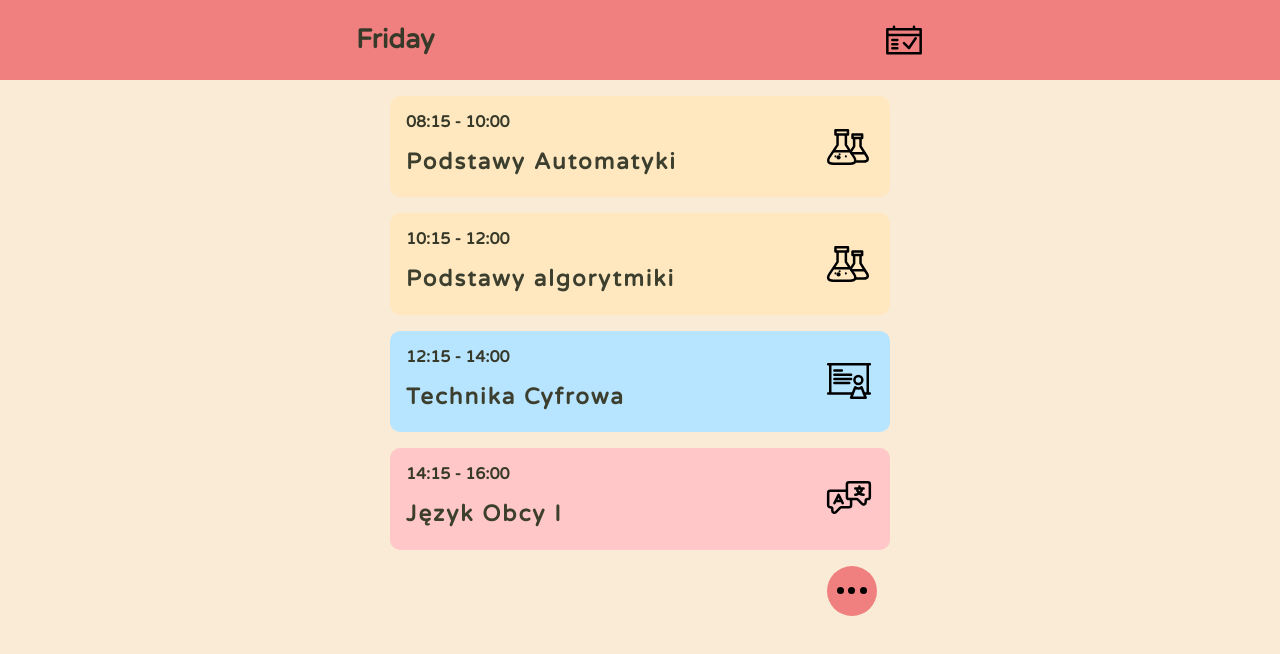
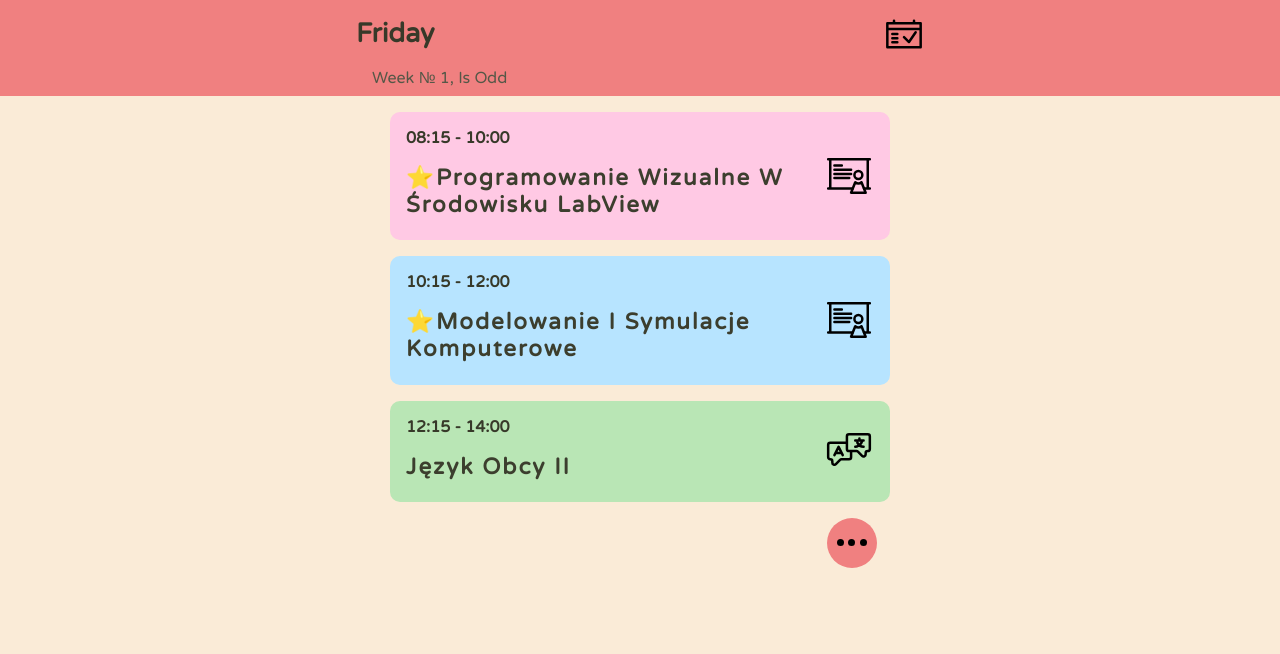
Before and after one commit to Muszchrom/NewReactCalendar, a React (Create React App) app: page /friday in a window 1280 px wide. Shown: the top 654 px of the page. Built offline with nearby package versions, Linux system fonts and the light colour scheme.

Commit message:
Updated schedule, implemented 'odd weeks' and 'starting at week' systems

```diff
--- a/src/App.css
+++ b/src/App.css
@@ -53,7 +53,6 @@ li img {
 /* ------------------------------------- */
 
 .app-header {
-  height: 80px;
   background: lightcoral;
   width: 100%;
   margin-bottom: 1em;
@@ -62,6 +61,8 @@ li img {
   padding: 0 1em;
   display: flex;
   justify-content: space-between;
+  align-items: center;
+  flex-wrap: wrap;
   max-width: 600px;
   margin: 0 auto;
   height: 100%;
@@ -74,6 +75,11 @@ li img {
   align-items: center;
   justify-content: flex-end;
   height: 100%;
+}
+.week-info {
+  padding: 0 0 .5em 1em;
+  font-family: 'Varela Round', sans-serif;
+  width: 100%;
 }
 .button-container {
   height: 100%;
@@ -89,13 +95,13 @@ li img {
 }
 .nav-dropdown {
   position: absolute;
-  top: 80px;
+  top: calc(80px - 1em);
   left: 0;
   z-index: 2;
   background: lightcoral;
   border-radius: 0 0 10px 10px;
   width: 200px;
-  padding: 0 1em 1em 1em;
+  padding: 1em;
 }
 .nav-dropdown ul {
   padding: 0;
--- a/src/App.js
+++ b/src/App.js
@@ -1,5 +1,5 @@
 import './App.css';
-import { useState } from 'react';
+import { useState, useEffect } from 'react';
 import {
   BrowserRouter,
   Routes,
@@ -7,13 +7,25 @@ import {
   Navigate
 } from 'react-router-dom';
 
-import { monday, tuesday, wednesday, thursday, friday, saturday, sunday } from './components/data.js';
+import { monday, tuesday, wednesday, thursday, friday, saturday, sunday, semesterBlueprint } from './components/data.js';
 import Header from './components/Header';
 import DayBuilder from './routes/DayBuilder';
 import NotFound from './routes/NotFound';
 
 function App() {
   const [dayName, setDayName] = useState("");
+  const [currentWeek, setCurrentWeek] = useState(semesterBlueprint.weeks[0]);
+
+  useEffect(() => {
+    let i = 0
+    console.log(semesterBlueprint.weeks[i].start)
+    for (; i<semesterBlueprint.weeks.length; i++) {
+      if (new Date() < new Date(semesterBlueprint.weeks[i].start + "T00:00")) {
+        break;
+      }
+    }
+    i !== 0 && setCurrentWeek(semesterBlueprint.weeks[i]);
+  }, []);
 
   const getCurrentDay = () => {
     const daysOfTheWeek = [
@@ -32,16 +44,16 @@ function App() {
   return (
     <div className="App">
       <BrowserRouter>
-        <Header getCurrentDay={getCurrentDay} dayName={dayName}/>
+        <Header getCurrentDay={getCurrentDay} dayName={dayName} currentWeek={currentWeek}/>
         <Routes>
           <Route exact path="/" element={<Navigate to={getCurrentDay()} />} />
-          <Route path="/monday" element={<DayBuilder setDayName={setDayName} title={"Monday"} day={monday}/>} />
-          <Route path="/tuesday" element={<DayBuilder setDayName={setDayName} title={"Tuesday"} day={tuesday}/>} />
-          <Route path="/wednesday" element={<DayBuilder setDayName={setDayName} title={"Wednesday"} day={wednesday}/>} />
-          <Route path="/thursday" element={<DayBuilder  setDayName={setDayName} title={"Thursday"} day={thursday}/>} />
-          <Route path="/friday" element={<DayBuilder  setDayName={setDayName} title={"Friday"} day={friday}/>} />
-          <Route path="/saturday" element={<DayBuilder  setDayName={setDayName} title={"Satuday"} day={saturday}/>} />
-          <Route path="/sunday" element={<DayBuilder  setDayName={setDayName} title={"Sunday"} day={sunday}/>} />
+          <Route path="/monday" element={<DayBuilder setDayName={setDayName} title={"Monday"} day={monday} currentWeek={currentWeek}/>} />
+          <Route path="/tuesday" element={<DayBuilder setDayName={setDayName} title={"Tuesday"} day={tuesday} currentWeek={currentWeek}/>} />
+          <Route path="/wednesday" element={<DayBuilder setDayName={setDayName} title={"Wednesday"} day={wednesday} currentWeek={currentWeek}/>} />
+          <Route path="/thursday" element={<DayBuilder  setDayName={setDayName} title={"Thursday"} day={thursday} currentWeek={currentWeek}/>} />
+          <Route path="/friday" element={<DayBuilder  setDayName={setDayName} title={"Friday"} day={friday} currentWeek={currentWeek}/>} />
+          <Route path="/saturday" element={<DayBuilder  setDayName={setDayName} title={"Satuday"} day={saturday} currentWeek={currentWeek}/>} />
+          <Route path="/sunday" element={<DayBuilder  setDayName={setDayName} title={"Sunday"} day={sunday} currentWeek={currentWeek}/>} />
           <Route path="*" element={<NotFound setDayName={setDayName} title={"ERR 404"} />} />
         </Routes>
       </BrowserRouter>
--- a/src/components/Header.js
+++ b/src/components/Header.js
@@ -36,6 +36,7 @@ export default function Header(props) {
         <ul className="buttons-wrapper">
           <NavButton getCurrentDay={props.getCurrentDay}/>
         </ul>
+      <div className="week-info">Week &#x2116; {props.currentWeek.number}, Is {props.currentWeek.isOdd ? "Odd" : "Even"}</div>
       </div>
     </header>
   );
--- a/src/components/data.js
+++ b/src/components/data.js
@@ -1,147 +1,200 @@
 const monday = [
   {
     start: "08:00",
-    end: "09:45",
-    label: "Elektronika i Energoelektronika",
-    hall: "PE 15A",
-    type: "Wykład",
-    iconNumber: 2,
-    professor: "Dr inż. T. Ławicki"
+    end: "10:15",
+    label: "⭐Programowanie Obiektowe",
+    bonusContent: {
+      description: "Tydzień 1-10",
+      start: 6,
+      end: 15,
+    },
+    hall: "E310",
+    type: "Labo",
+    iconNumber: 1,
+    professor: "Dr hab. inż. A. Miaskowski"
   },
   {
-    start: "09:45",
-    end: "12:00",
-    label: "⭐Elektronika i Energoelektronika",
-    bonusContent: "Tydzień 1-10",
-    hall: "E307",
+    start: "10:30",
+    end: "12:45",
+    label: "⭐Elektromaszynowe układy wykonawcze",
+    bonusContent: {
+      description: "Tydzień 1-10",
+      start: 6,
+      end: 15,
+    },
+    hall: "E112",
     type: "Labo",
     iconNumber: 1,
-    professor: "Dr inż. T. Ławicki"
+    professor: "Dr inż. R. Machlarz"
+  },
+  {
+    start: "14:15",
+    end: "16:00",
+    label: "Programowanie wizualne w środowisku LabView",
+    hall: "CI 415",
+    type: "Labo",
+    iconNumber: 1,
+    professor: "Dr inż. S. Styła"
   }
 ];
 const tuesday = [
   {
     start: "08:15",
     end: "10:00",
-    label: "Podstawy Metrologii",
-    hall: "E320",
-    type: "Labo",
-    iconNumber: 1,
-    professor: "Mgr. Inż. W. Kozioł"
+    label: "Podstawy elektroenergetyki",
+    hall: "E311",
+    type: "Ćwiczenia",
+    iconNumber: 0,
+    professor: "Dr hab. inż. P. Pijarski, prof uczelni"
   },
   {
     start: "10:15",
     end: "12:00",
-    label: "Wprowadzenie do systemów baz danych",
+    label: "Cyfrowe przetwarzanie sygnałów",
+    hall: "CI 421E",
+    type: "Labo",
+    iconNumber: 1,
+    professor: "Dr hab inż. S. Cięszczyk, prof uczelni"
+  }
+];
+const wednesday = [
+  {
+    start: "08:45",
+    end: "10:15",
+    label: "Podstawy Elektroenergetyki",
+    hall: "E211",
+    type: "Wykład",
+    iconNumber: 2,
+    professor: "Dr hab. inż. P. Pijarski, prof uczelni"
+  },
+  {
+    start: "10:30",
+    end: "12:00",
+    label: "Systemy Sztucznej Inteligencji",
+    hall: "E211",
+    type: "Wykład",
+    iconNumber: 2,
+    professor: "Dr hab. inż. A. Miaskowski"
+  },
+  {
+    start: "12:15",
+    end: "14:30",
+    label: "Systemy Sztucznej Inteligencji",
+    bonusContent: {
+      description: "Tydzień 6-15",
+      start: 6,
+      end: 15,
+    },
+    hall: "E410",
+    type: "Labo",
+    iconNumber: 1,
+    professor: "Dr hab. inż. A. Miaskowski"
+  },
+  {
+    start: "14:45",
+    end: "17:00",
+    label: "Modelowanie I Symulacje Komputerowe",
+    bonusContent: {
+      description: "Tydzień 4-13",
+      start: 4,
+      end: 13,
+    },
+    hall: "E406",
+    type: "Projekt",
+    iconNumber: 4,
+    professor: "Prof. Dr hab. inż. S. Kozak"
+  }
+];
+const thursday = [
+  {
+    start: "08:15",
+    end: "10:00",
+    label: "Programowanie Obiektowe",
+    hall: "E311",
+    type: "Wykład",
+    iconNumber: 2,
+    professor: "Dr hab. inż. Z. Omiotek, prof uczelni"
+  },
+  {
+    start: "12:15",
+    end: "14:00",
+    label: "Analiza Numeryczna",
+    bonusContent: {
+      description: "Tygodnie nieparzyste",
+      oddWeeks: true
+    },
     hall: "E207",
     type: "Labo",
     iconNumber: 1,
-    professor: "Dr inż. R. Dzierżak"
+    professor: "Dr I. Malinowska"
   },
   {
     start: "14:15",
     end: "16:00",
-    label: "Wprowadzenie do systemów baz danych",
-    hall: "E401",
-    type: "Wykład",
-    iconNumber: 2,
-    professor: "Dr Hab. Inż. P. Miller, Prof. Uczelni"
-  },
-  {
-    start: "16:15",
-    end: "18:00",
-    label: "Podstawy Metrologii",
+    label: "Elektromaszynowe Układy Wykonawcze",
     hall: "E311",
     type: "Wykład",
     iconNumber: 2,
-    professor: "Dr Inż. J. Majewski"
-  }
-];
-const wednesday = [
+    professor: "Dr inż. R. Machlarz"
+  },
   {
-    start: "08:30",
-    end: "10:00",
-    label: "Podstawy Algorytmiki",
-    hall: "E401",
+    start: "16:30",
+    end: "18:00",
+    label: "Cyfrowe Przetwarzanie Sygnałów",
+    hall: "PE 15a",
     type: "Wykład",
     iconNumber: 2,
-    professor: "Dr M. Ziemba"
-  },
-  {
-    start: "10:15",
-    end: "12:00",
-    label: "Technika Cyfrowa",
-    hall: "CT 107",
-    type: "Ćwiczenia",
-    iconNumber: 0,
-    professor: "Dr inż. C. Kaczmarek"
-  },
-  {
-    start: "12:15",
-    end: "14:00",
-    label: "Metody Matematyczne W Zastosowaniach Inżynierskich",
-    hall: "E402",
-    type: "Ćwiczenia",
-    iconNumber: 0,
-    professor: "Dr M. Ziemba"
-  }
-];
-const thursday = [
-  {
-    start: "08:30",
-    end: "10:00",
-    label: "Metody Matematyczne W Zastosowaniach Inżynierskich",
-    hall: "E211",
-    type: "Wykład",
-    iconNumber: 2,
-    professor: "Dr M. Ziemba"
-  },
-  {
-    start: "10:15",
-    end: "12:00",
-    label: "Podstawy automatyki",
-    hall: "E401",
-    type: "Wykład",
-    iconNumber: 2,
-    professor: "Dr inż. D. Kuś"
+    professor: "Dr hab. inż. S. Cięszczyk, prof uczelni"
   }
 ];
 const friday = [
   {
     start: "08:15",
     end: "10:00",
-    label: "Podstawy Automatyki",
-    hall: "CI 502",
-    type: "Labo",
-    iconNumber: 1,
-    professor: "Dr Inż. D. Kuś"
+    label: "⭐Programowanie Wizualne W Środowisku LabView",
+    bonusContent: {
+      description: "Tygodnie nieparzyste",
+      oddWeeks: true
+    },
+    hall: "E311",
+    type: "Wykład",
+    iconNumber: 2,
+    professor: "Dr inż. S. Styła"
+  },
+  {
+    start: "08:15",
+    end: "10:00",
+    label: "⭐Modelowanie I Symulacje Komputerowe",
+    bonusContent: {
+      description: "Tygodnie parzyste",
+      oddWeeks: false
+    },
+    hall: "CI E311",
+    type: "Wykład",
+    iconNumber: 2,
+    professor: "Dr Ł. Stępień"
   },
   {
     start: "10:15",
     end: "12:00",
-    label: "Podstawy algorytmiki",
-    hall: "CI 417A",
-    type: "Labo",
-    iconNumber: 1,
-    professor: "Dr M. Ziemba"
+    label: "⭐Modelowanie I Symulacje Komputerowe",
+    bonusContent: {
+      description: "Tygodnie nieparzyste",
+      oddWeeks: true
+    },
+    hall: "PE 15a",
+    type: "Wykład",
+    iconNumber: 2,
+    professor: "Prof. Dr hab. inż. S. Kozak"
   },
   {
     start: "12:15",
     end: "14:00",
-    label: "Technika Cyfrowa",
-    hall: "E211",
-    type: "Wykład",
-    iconNumber: 2,
-    professor: "Dr Hab. Inż. P. Komada, Prof. Uczelni"
-  },
-  {
-    start: "14:15",
-    end: "16:00",
-    label: "Język Obcy I",
-    hall: "M IX CT 304 B207",
+    label: "Język Obcy II",
+    hall: "M IX, CT 107, CT 302",
     type: "Lekt",
     iconNumber: 3,
-    professor: "Dr M. Ziemba"
+    professor: "???"
   }
 ];
 const saturday = [
@@ -174,5 +227,115 @@ const colors = [
   "rgb(255, 201, 228)"
 ];
 // const exp = ;
+
+const semesterBlueprint = {
+  semesterStart: "2023-02-27",
+  semesterEnd: "2023-06-23",
+  weeks: [
+    {
+      start: "2023-02-27",
+      offDays: [],
+      isOdd: true,
+      number: 1
+    },
+    {
+      start: "2023-03-06",
+      offDays: [],
+      isOdd: false,
+      number: 2
+    },
+    {
+      start: "2023-03-13",
+      offDays: [],
+      isOdd: true,
+      number: 3
+    },
+    {
+      start: "2023-03-20",
+      offDays: [],
+      isOdd: false,
+      number: 4
+    },
+    {
+      start: "2023-03-27",
+      offDays: [],
+      isOdd: true,
+      number: 5
+    },
+    {
+      start: "2023-04-03",
+      offDays: ["2023-04-05", "2023-04-06", "2023-04-07", "2023-04-08", "2023-04-09"],
+      isOdd: false,
+      number: 6
+    },
+    {
+      start: "2023-04-10",
+      offDays: ["2023-04-10", "2023-04-11"],
+      isOdd: false,
+      number: 7
+    },
+    {
+      start: "2023-04-17",
+      offDays: [],
+      isOdd: true,
+      number: 8
+    },
+    {
+      start: "2023-04-24",
+      offDays: [],
+      isOdd: false,
+      number: 9
+    },
+    {
+      start: "2023-05-01",
+      offDays: ["2023-05-01", "2023-05-02", "2023-05-03"],
+      isOdd: true,
+      number: 10
+    },
+    {
+      start: "2023-05-08",
+      offDays: [],
+      isOdd: false,
+      number: 11
+    },
+    {
+      start: "2023-05-15",
+      offDays: [],
+      isOdd: true,
+      number: 12
+    },
+    {
+      start: "2023-05-22",
+      offDays: ["2023-05-28"],
+      isOdd: false,
+      number: 13
+    },
+    {
+      start: "2023-05-29",
+      offDays: [],
+      isOdd: true,
+      number: 14
+    },
+    {
+      start: "2023-06-05",
+      offDays: ["2023-06-08", "2023-06-09"],
+      isOdd: false,
+      number: 15
+    },
+    {
+      start: "2023-06-12",
+      offDays: [],
+      isOdd: true,
+      number: 16
+    },
+    {
+      start: "2023-06-19",
+      offDays: ["2023-06-24", "2023-06-25"],
+      isOdd: false,
+      number: 17
+    }
+  ]
+}
 export { monday, tuesday, wednesday, thursday, friday, saturday, sunday };
 export { colors };
+export { semesterBlueprint };
```
Also changed, not shown: src/routes/DayBuilder.js (+14 -1 lines).
